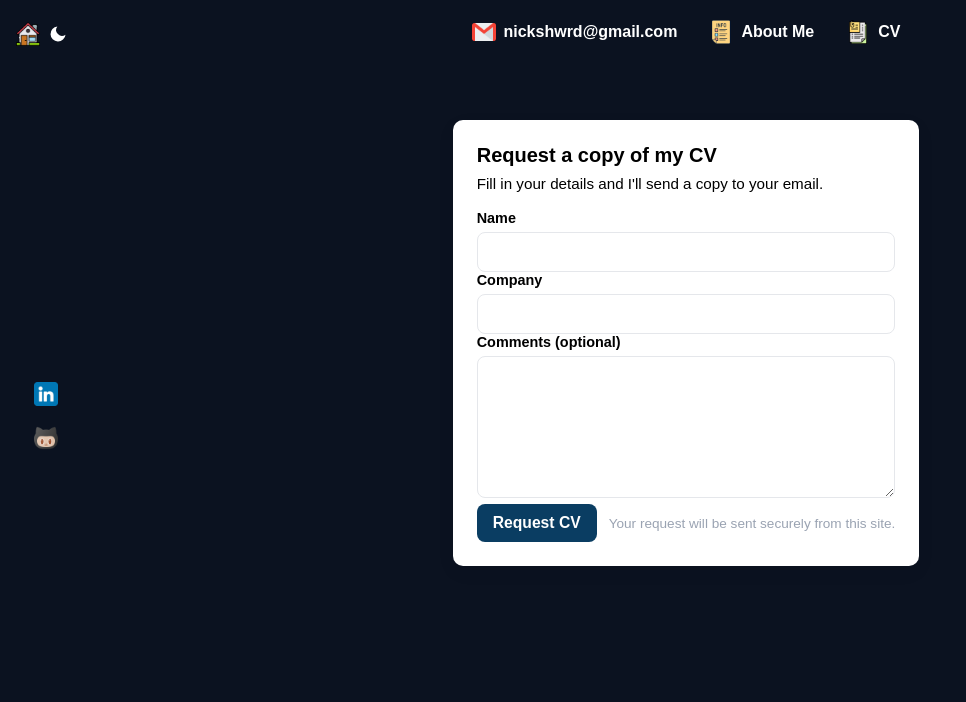
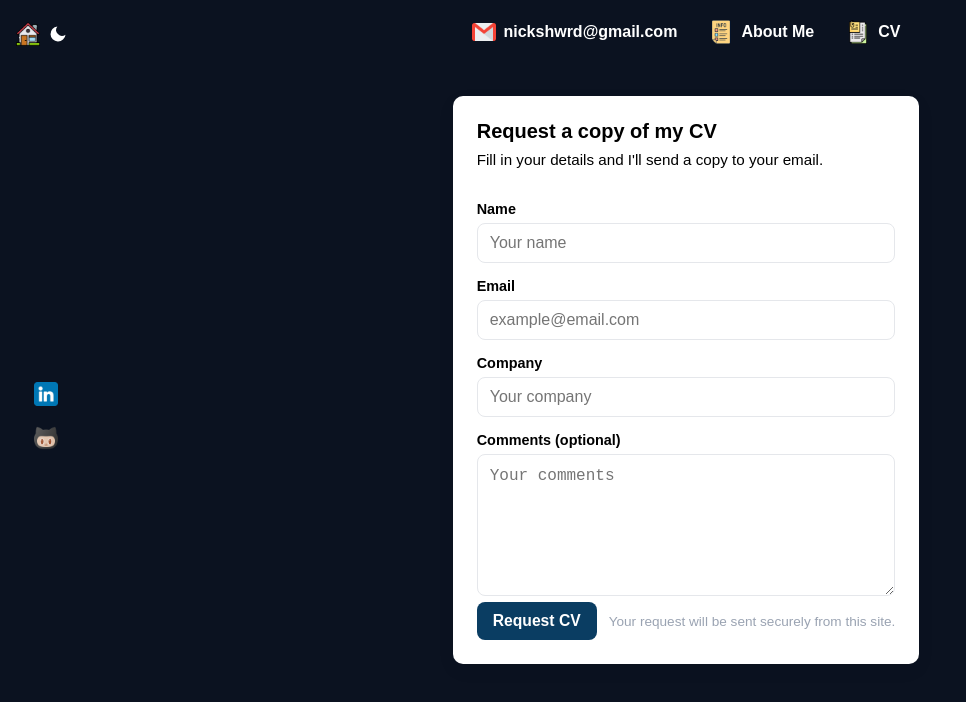
Before and after one commit to Barrymoonshine/personal-website, a Next.js app: page /pages/cv in a window 1280 px wide. Shown: the top 702 px of the page, without its empty margins (0-966 px from the left). Built offline with nearby package versions, Linux system fonts and the light colour scheme.

Commit message:
Add email input box and update styling

```diff
--- a/app/components/Header/Header.module.css
+++ b/app/components/Header/Header.module.css
@@ -41,7 +41,7 @@
 .mobileMenu {
     position: absolute;
     top: 15px;
-    left: 75px;
+    left: 85px;
     z-index: 1000;
     max-width: 320px;
     background: var(--bg);
--- a/app/pages/cv/Cv.module.css
+++ b/app/pages/cv/Cv.module.css
@@ -1,6 +1,5 @@
 .formContainer {
     max-width: 720px;
-    margin: 24px auto;
     padding: 24px;
     background: var(--card-bg, #ffffff);
     border-radius: 10px;
@@ -36,6 +35,7 @@
     font-size: 0.9rem;
     color: #000000;
     font-weight: 600;
+    margin-top: 15px;
 }
 
 .input, .textarea {
--- a/app/pages/cv/page.tsx
+++ b/app/pages/cv/page.tsx
@@ -6,6 +6,7 @@ import styles from "./Cv.module.css";
 
 type FormValues = {
     name: string;
+    email: string;
     company: string;
     comments?: string;
 };
@@ -25,6 +26,7 @@ export default function CVPage() {
         // include FormSubmit hidden params
         const payload = {
             name: data.name,
+            email: data.email,
             company: data.company,
             comments: data.comments ?? "",
             _subject: `CV request from ${data.name}`,
@@ -68,6 +70,7 @@ export default function CVPage() {
                         <input
                             id="name"
                             className={styles.input}
+                            placeholder="Your name"
                             {...register("name", { required: "Name is required" })}
                             type="text"
                         />
@@ -77,10 +80,31 @@ export default function CVPage() {
                     </div>
 
                     <div className={styles.inputGroup}>
+                        <label className={styles.formLabel} htmlFor="email">Email</label>
+                        <input
+                            id="email"
+                            className={styles.input}
+                            placeholder="example@email.com"
+                            {...register("email", {
+                                required: "Email is required",
+                                pattern: {
+                                    value: /^[^\s@]+@[^\s@]+\.[^\s@]+$/,
+                                    message: "Enter a valid email address"
+                                }
+                            })}
+                            type="email"
+                        />
+                        {errors.email && (
+                            <div className={styles.error}>{errors.email.message}</div>
+                        )}
+                    </div>
+
+                    <div className={styles.inputGroup}>
                         <label className={styles.formLabel} htmlFor="company">Company</label>
                         <input
                             id="company"
                             className={styles.input}
+                            placeholder="Your company"
                             {...register("company", { required: "Company is required" })}
                             type="text"
                         />
@@ -94,6 +118,7 @@ export default function CVPage() {
                         <textarea
                             id="comments"
                             className={styles.textarea}
+                            placeholder="Your comments"
                             {...register("comments")}
                         />
                     </div>
```
